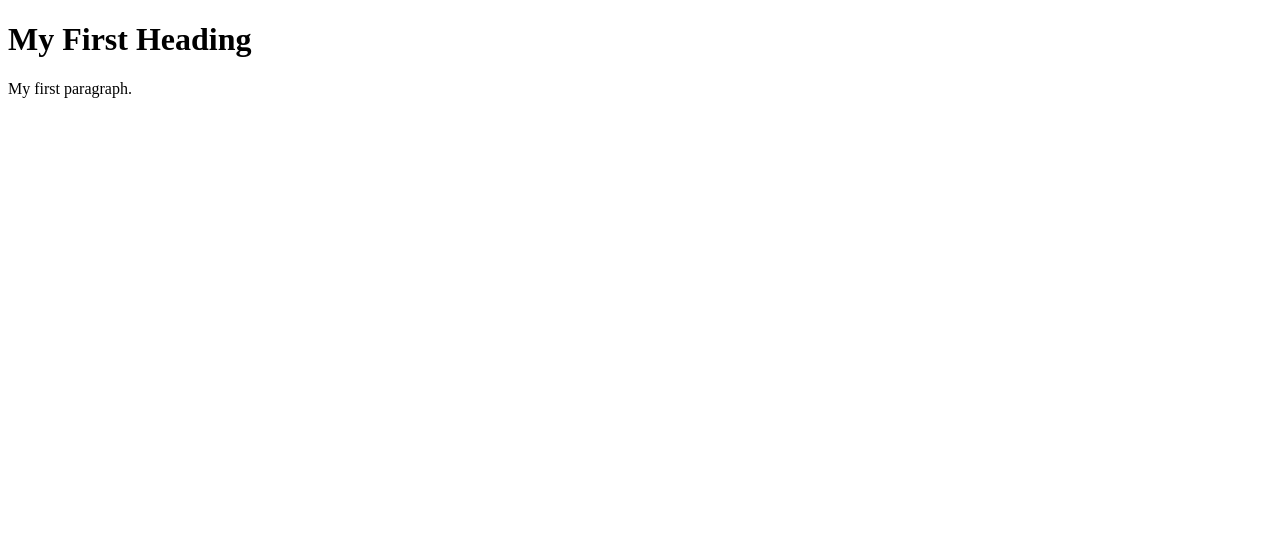
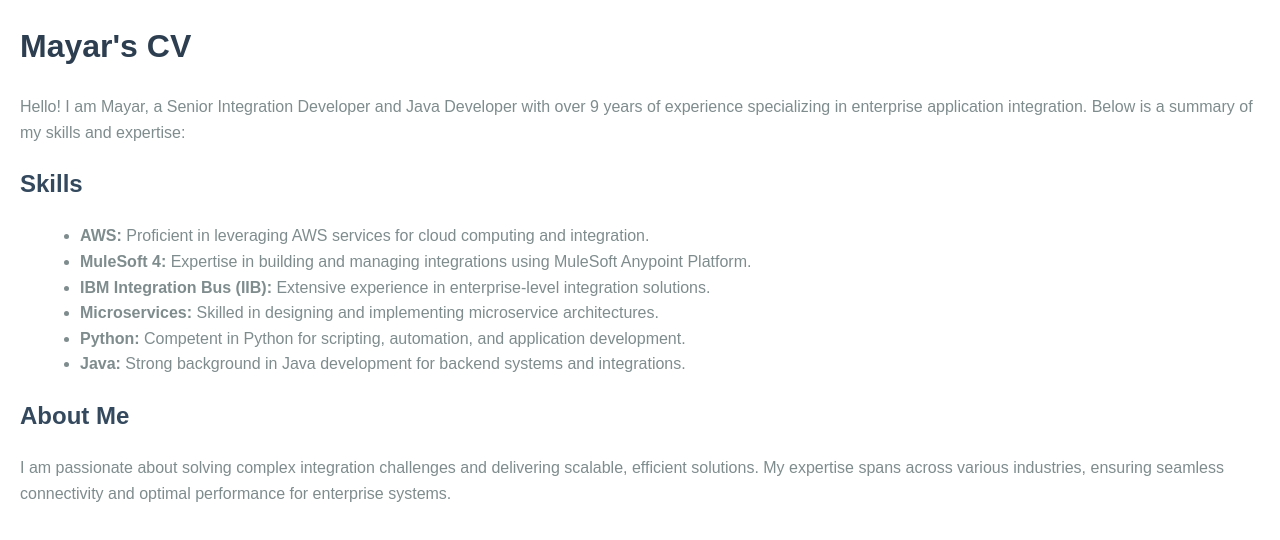
Before and after one commit to mayar31/page, a plain HTML site: page index.html in a window 1280 px wide. Drawn offline with Linux system fonts and the light colour scheme.

Commit message:
Update index.html

```diff
--- a/index.html
+++ b/index.html
@@ -1,12 +1,47 @@
 <!DOCTYPE html>
-<html>
+<html lang="en">
 <head>
-<title>Mayar Test page </title>
+    <meta charset="UTF-8">
+    <meta name="viewport" content="width=device-width, initial-scale=1.0">
+    <title>Mayar's CV</title>
+    <style>
+        body {
+            font-family: Arial, sans-serif;
+            margin: 20px;
+            line-height: 1.6;
+        }
+        h1 {
+            color: #2c3e50;
+        }
+        h2 {
+            color: #34495e;
+        }
+        p, ul {
+            color: #7f8c8d;
+        }
+        ul {
+            list-style-type: disc;
+            margin-left: 20px;
+        }
+    </style>
 </head>
 <body>
 
-<h1>My First Heading</h1>
-<p>My first paragraph.</p>
+    <h1>Mayar's CV</h1>
+    <p>Hello! I am Mayar, a Senior Integration Developer and Java Developer with over 9 years of experience specializing in enterprise application integration. Below is a summary of my skills and expertise:</p>
+
+    <h2>Skills</h2>
+    <ul>
+        <li><strong>AWS:</strong> Proficient in leveraging AWS services for cloud computing and integration.</li>
+        <li><strong>MuleSoft 4:</strong> Expertise in building and managing integrations using MuleSoft Anypoint Platform.</li>
+        <li><strong>IBM Integration Bus (IIB):</strong> Extensive experience in enterprise-level integration solutions.</li>
+        <li><strong>Microservices:</strong> Skilled in designing and implementing microservice architectures.</li>
+        <li><strong>Python:</strong> Competent in Python for scripting, automation, and application development.</li>
+        <li><strong>Java:</strong> Strong background in Java development for backend systems and integrations.</li>
+    </ul>
+
+    <h2>About Me</h2>
+    <p>I am passionate about solving complex integration challenges and delivering scalable, efficient solutions. My expertise spans across various industries, ensuring seamless connectivity and optimal performance for enterprise systems.</p>
 
 </body>
 </html>
```
